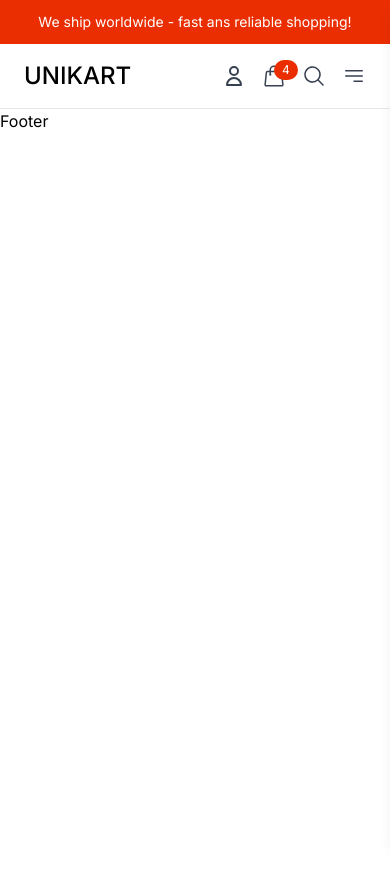
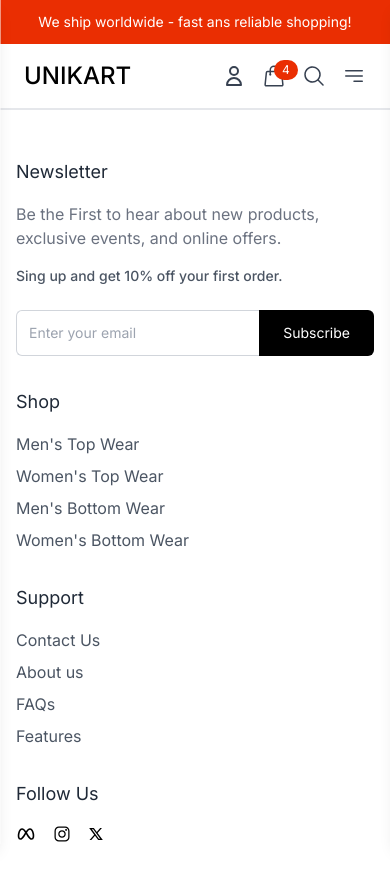
Before and after one commit to SunnyKumar-code/UniKart, a React (Vite) app: page / in a window 390 px wide. Shown: the top 880 px of the page. Before the commit the page ends 844 px from the top, so only its background shows below. Built offline with nearby package versions, Linux system fonts and the light colour scheme.

Commit message:
feat: enhance footer and navbar with responsive design and mobile navigation; add cart contents component

```diff
--- /dev/null
+++ b/src/components/Cart/CartContents.jsx
@@ -0,0 +1,62 @@
+import React from 'react'
+import { RiDeleteBin3Fill } from 'react-icons/ri'
+
+function CartContents() {
+    const cartProduct = [
+        {
+            productId:1,
+            name:"T-shirt",
+            size:"M",
+            color:"Red",
+            quantity:1,
+            price:100,
+            image:"https://picsum.photos/200?random=1"
+        },
+          {
+            productId:2,
+            name:"Jeans",
+            size:"M",
+            color:"Red",
+            quantity:1,
+            price:100,
+            image:"https://picsum.photos/200?random=2"
+        }
+    ]
+  return (
+    <div>
+       {
+        cartProduct.map((product,index)=>(
+        <div key={index} className='flex items-start justify-between py-4 border-b'>
+              <div className='flex items-start'>
+                    <img
+                    src={product.image}
+                    alt={product.name}
+                    className='w-20 h-24 object-cover mr-4 rounded'/>
+                    <div>
+                        <h3>{product.name}</h3>
+                        <p className='text-sm text-gray-500'>
+                            size:{product.size} | colour:{product.color}
+                        </p>
+                        <div className='flex items-center mt-2'>
+                            <button className='border rounded px-2 py-1 text-xl font-medium'>-</button>
+                            <span className='mx-4'>{product.quantity}</span>
+                            <button className='border rounded px-2 py-1 text-xl font-medium'>+</button>
+                        </div>
+                    </div>
+
+
+                </div>
+                <div>
+                    <p>Rs.{product.price.toLocaleString()}</p>
+                    <button>
+                        <RiDeleteBin3Fill className='h-6 w-6 mt-2 text-red-600'/>
+                    </button>
+                </div>
+            </div>
+       ))
+       }
+    </div>
+  )
+}
+
+export default CartContents
--- a/src/components/Common/Footer.jsx
+++ b/src/components/Common/Footer.jsx
@@ -1,8 +1,98 @@
 import React from 'react'
+import { IoLogoInstagram } from 'react-icons/io'
+import { RiTwitterXLine } from 'react-icons/ri'
+import { TbBrandMeta } from 'react-icons/tb'
+import { Link } from 'react-router-dom'
 
 function Footer() {
   return (
-    <div>Footer</div>
+    <footer className='border-t py-12'>
+      <div className='container mx-auto grid grid-cols-1 md:grid-cols-4 gap-8 px-4 lg:px-0'>
+        <div>
+          <h3 className='text-lg text-gray-800 mb-4'>Newsletter</h3>
+          <p className='text-gray-500 mb-4'>
+            Be the First to hear about new products, exclusive events, and online offers.
+          </p>
+          <p className='font-medium text-sm text-gray-600 mb-6'>Sing up and get 10% off your first order.</p>
+
+          {/**Newsletter form */}
+          <form className='flex'>
+            <input type="email"
+              placeholder='Enter your email'
+              className='p-3 w-full text-sm border-t border-l border-b border-gray-300 rounded-l-md focus:outline-none focus:ring-gray-500 transition-all'
+              required
+            />
+            <button type='submit' className='bg-black text-white px-6 py-3 text-sm rounded-r-md hover:bg-gray-800 transition-all'>Subscribe</button>
+          </form>
+        </div>
+        {/*Shop Links */}
+        <div>
+
+
+          <h3 className='text-lg text-gray-800 mb-4'>Shop</h3>
+          <ul className='space-y-2 text-gray-600'>
+            <li>
+              <Link to="#" className="hover:text-gray-500 transition-colors">Men's Top Wear</Link>
+            </li>
+            <li>
+              <Link to="#" className="hover:text-gray-500 transition-colors">Women's Top Wear</Link>
+            </li>
+            <li>
+              <Link to="#" className="hover:text-gray-500 transition-colors">Men's Bottom Wear</Link>
+            </li>
+            <li>
+              <Link to="#" className="hover:text-gray-500 transition-colors">Women's Bottom Wear</Link>
+            </li>
+          </ul>
+        </div>
+        {/** Support Links */}
+        <div>
+          <h3 className='text-lg text-gray-800 mb-4'>Support</h3>
+          <ul className='space-y-2 text-gray-600'>
+            <li>
+              <Link to="#" className="hover:text-gray-500 transition-colors">Contact Us</Link>
+            </li>
+            <li>
+              <Link to="#" className="hover:text-gray-500 transition-colors">About us</Link>
+            </li>
+            <li>
+              <Link to="#" className="hover:text-gray-500 transition-colors">FAQs</Link>
+            </li>
+            <li>
+              <Link to="#" className="hover:text-gray-500 transition-colors">Features</Link>
+            </li>
+          </ul>
+        </div>
+
+        {/** Follow Us*/}
+        <div>
+           <h3 className='text-lg text-gray-800 mb-4'>Follow Us</h3>
+           <div className='flex items-center space-x-4 mb-6'>
+            <a href="https://www.facebook.com"
+            target='_blank'
+            rel='noopener noreferrer'
+            className='hover:text-gray-500'
+            >
+              <TbBrandMeta className='w-5 h-5'/>
+            </a>
+              <a href="https://www.facebook.com"
+            target='_blank'
+            rel='noopener noreferrer'
+            className='hover:text-gray-500'
+            >
+              <IoLogoInstagram className='w-5 h-5'/>
+            </a>
+              <a href="https://www.facebook.com"
+            target='_blank'
+            rel='noopener noreferrer'
+            className='hover:text-gray-500'
+            >
+              <RiTwitterXLine className='w-4 h-4'/>
+            </a>
+           </div>
+        </div>
+      </div>
+    </footer>
   )
 }
 
--- a/src/components/Common/Navbar.jsx
+++ b/src/components/Common/Navbar.jsx
@@ -4,14 +4,20 @@
 import { Link } from 'react-router-dom'
 import SearchBar from './SearchBar'
 import CartDrawer from '../Layout/CartDrawer'
+import { IoMdClose } from 'react-icons/io'
 
 function Navbar() {
 
-    const [drawerOpen, setDrawerOpen] = useState(false)
+  const [drawerOpen, setDrawerOpen] = useState(false)
+  const [navDrawerOpen, setNavDrawerOpen] = useState(false);
 
-      const toggleCartDrawer = () => {
-          setDrawerOpen(!drawerOpen)
-      }
+  const toggleNavDrawer = () => {
+    setNavDrawerOpen(!navDrawerOpen)
+  }
+
+  const toggleCartDrawer = () => {
+    setDrawerOpen(!drawerOpen)
+  }
 
 
   return (
@@ -44,15 +50,53 @@
           {/**Search */}
           <div className='overflow-hidden'>
 
-          <SearchBar />
+            <SearchBar />
           </div>
-          <button className='md:hidden'>
+          <button onClick={toggleNavDrawer} className='md:hidden'>
             <HiBars3BottomRight className='h-6 w-6 text-gray-700' />
           </button>
         </div>
       </nav>
 
-      <CartDrawer drawerOpen={drawerOpen} toggleCartDrawer={toggleCartDrawer}/>
+      <CartDrawer drawerOpen={drawerOpen} toggleCartDrawer={toggleCartDrawer} />
+
+      {/**Mobile Navigation */}
+      <div className={`fixed top-0 left-0 w-3/4 sm:w-1/2 md:w-1/3 h-full bg-white shadow-lg transform transition-transform duration-300z-50 ${navDrawerOpen ? "translate-x-0" : "-translate-x-full"}`}>
+        <div className='flex justify-end p-4'>
+          <button onClick={toggleNavDrawer}>
+            <IoMdClose className='w-6 h-6 text-gray-600' />
+          </button>
+        </div>
+        <div className='p-4'>
+          <h2 className='text-xl font-semibold mb-4'>Menu</h2>
+          <nav className='space-y-4'>
+            <Link
+            to="#"
+            onClick={toggleNavDrawer}
+            className='block text-gray-600 hover:text-black uppercase'>
+            Men
+            </Link>
+              <Link
+            to="#"
+            onClick={toggleNavDrawer}
+            className='block text-gray-600 hover:text-black uppercase'>
+            Women
+            </Link>
+              <Link
+            to="#"
+            onClick={toggleNavDrawer}
+            className='block text-gray-600 hover:text-black uppercase'>
+            Top Wear
+            </Link>
+              <Link
+            to="#"
+            onClick={toggleNavDrawer}
+            className='block text-gray-600 hover:text-black uppercase'>
+            Bottom Wear
+            </Link>
+          </nav>
+        </div>
+      </div>
     </>
   )
 }
--- a/src/components/Layout/CartDrawer.jsx
+++ b/src/components/Layout/CartDrawer.jsx
@@ -1,11 +1,12 @@
 import React, { useState } from 'react'
 
 import { IoMdClose } from 'react-icons/io'
+import CartContents from '../Cart/CartContents'
 
 function CartDrawer({ drawerOpen, toggleCartDrawer }) {
 
     return (
-        <div className={`fixed top-0 right-0 w-3/4 sm:w-1/2 md:w-1/4 h-full bg-white shadow-lg transform transition-transform duration-300 flex flex-col z-50 ${drawerOpen ? "translate-x-0" : "translate-x-full"} `}>
+        <div className={`fixed top-0 right-0 w-3/4 sm:w-1/2 md:w-[30rem] h-full bg-white shadow-lg transform transition-transform duration-300 flex flex-col z-50 ${drawerOpen ? "translate-x-0" : "translate-x-full"} `}>
 
             {/**Close Button */}
             <div className='flex justify-end p-4'>
@@ -18,6 +19,7 @@
             <div className='flex-grow p-4 overflow-y-auto'>
                 <h2 className='text-xl font-semibold mb-4'>Your Cart</h2>
                 {/**Component for cart Contents */}
+                <CartContents/>
             </div>
             {/**Checkout Button */}
             <div className='p-4 bg-white sticky bottom-0'>
```
